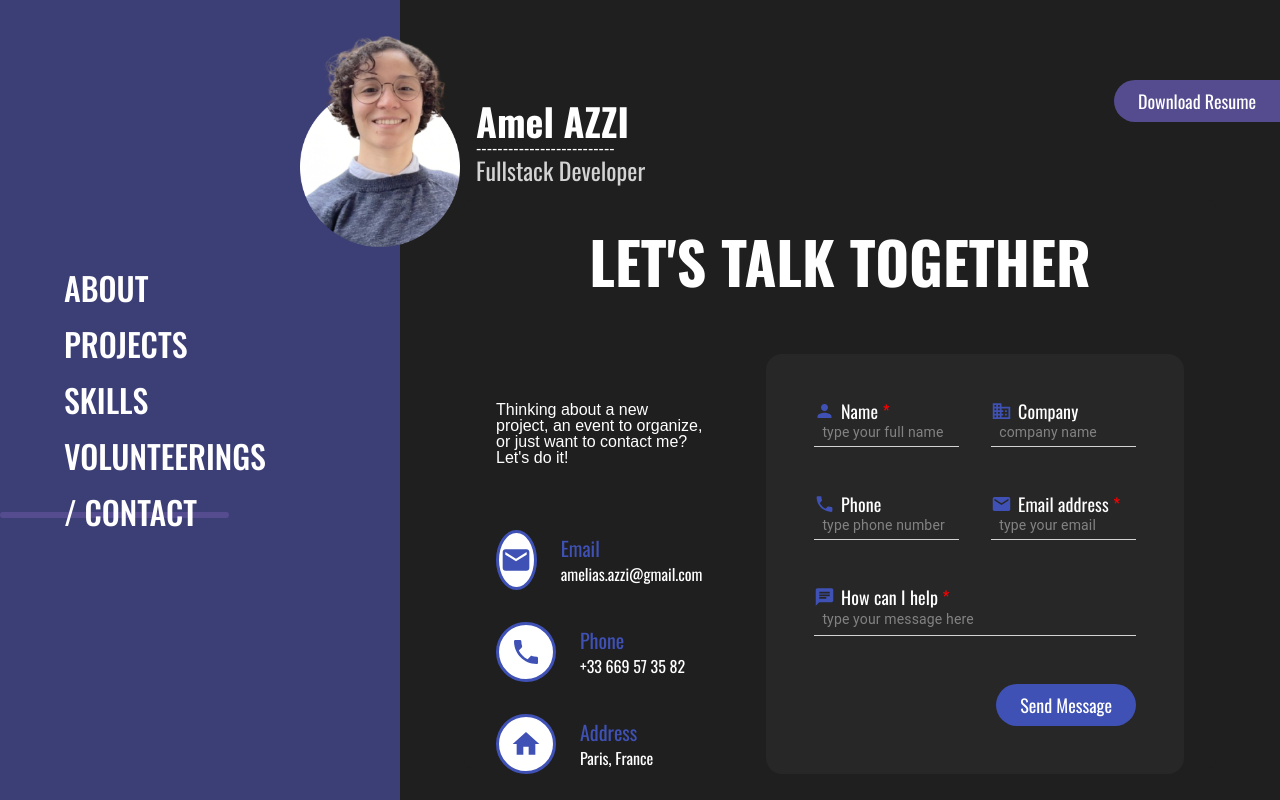
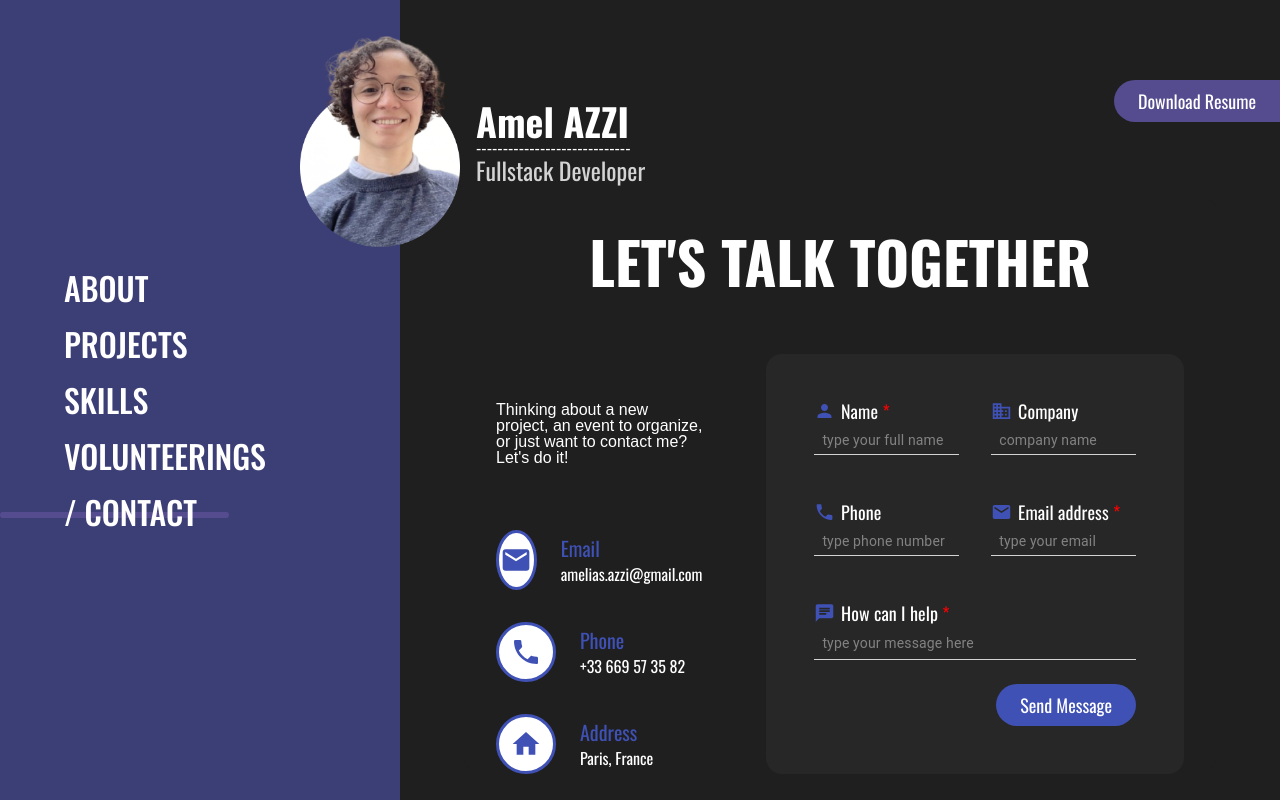
Before and after one commit to amelazzi/my-portfolio, a Next.js app: page /contact in a window 1280 px wide. Built offline with nearby package versions, Linux system fonts and the light colour scheme; a web font is replaced by a local one.

Commit message:
💄 Contact - Update input form UI

```diff
--- a/src/app/components/contact/text-field/text-field.tsx
+++ b/src/app/components/contact/text-field/text-field.tsx
@@ -54,6 +54,7 @@ const TextField = forwardRef<HTMLInputElement, TextFieldProps>(
             startAdornment={<InputAdornment position="start" />}
             inputRef={ref}
             required={required}
+            style={{ marginTop: "24px" }}
           />
         </FormControl>
       </div>
--- a/src/app/components/profile/profile.tsx
+++ b/src/app/components/profile/profile.tsx
@@ -70,7 +70,7 @@ function Profile() {
         </div>
         <div className="information" ref={informationRef}>
           <h2>Amel AZZI</h2>
-          <div>--------------------------</div>
+          <div>-----------------------------</div>
           <h4> Fullstack Developer </h4>
         </div>
       </div>
```
